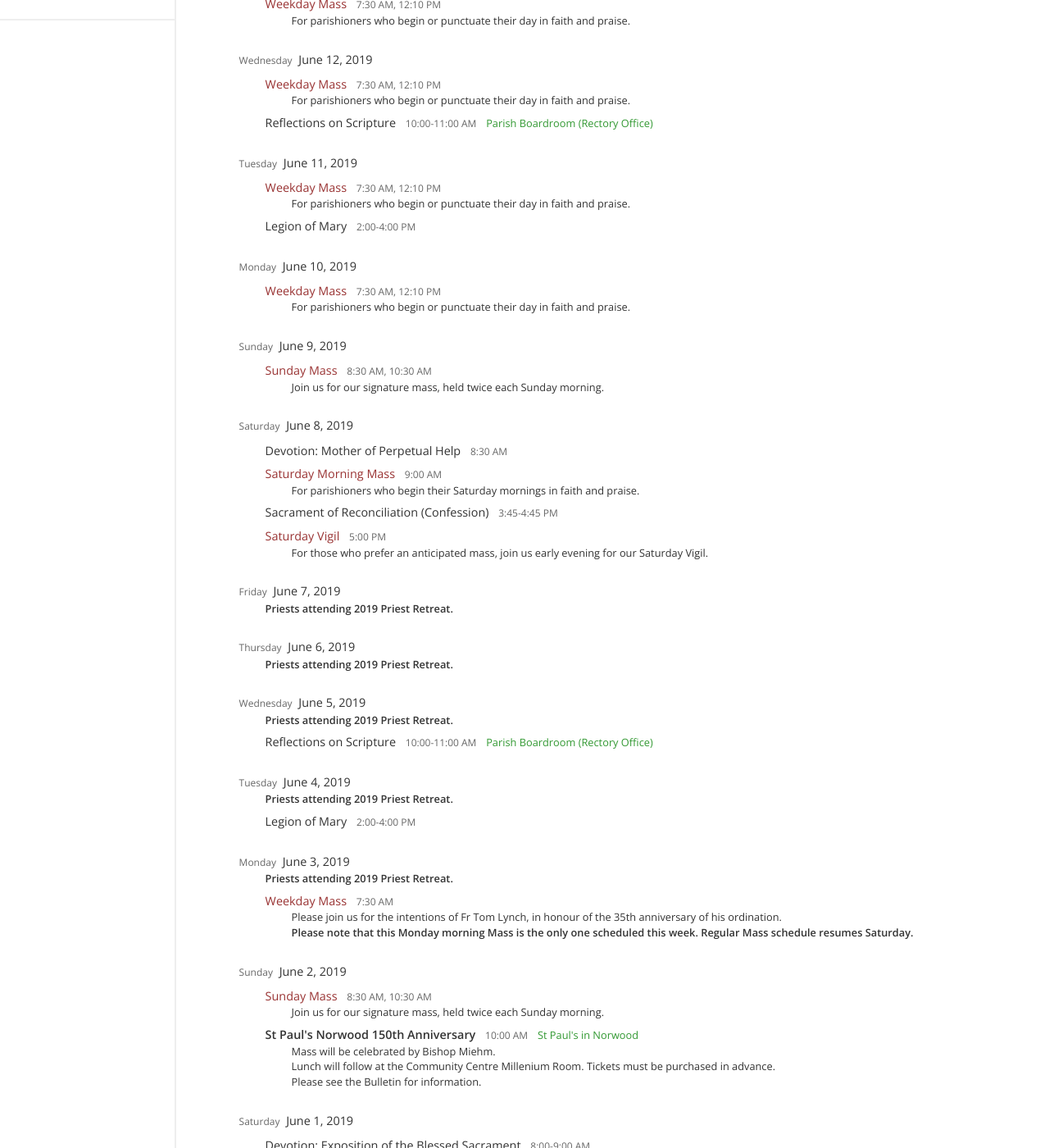
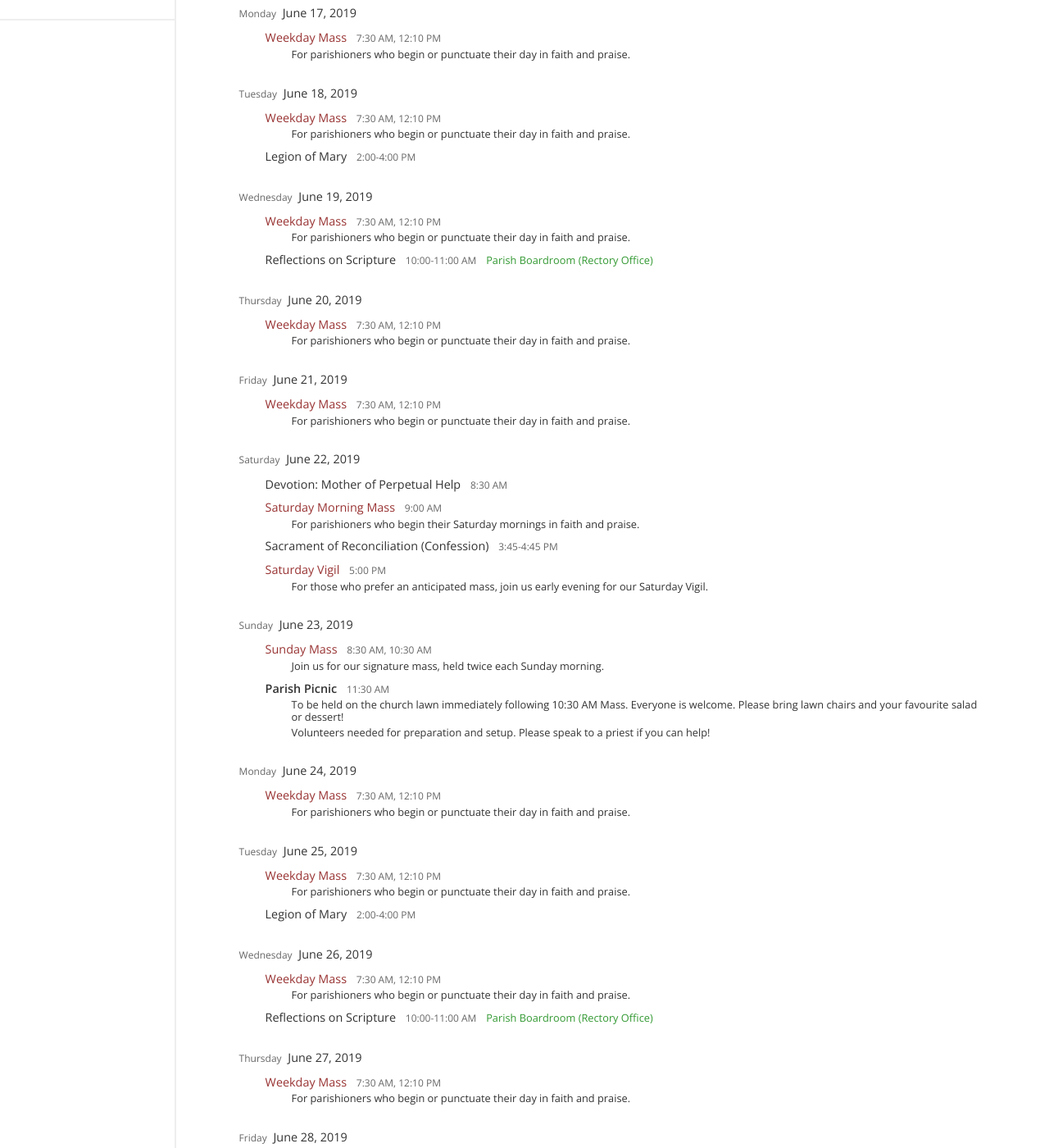
Before and after one commit to stpeterinchains/stpeterinchains.github.io, a Jekyll site: the page built from schedule.html, in a window 1280 px wide and 1400 px high, scrolled down 863 px. Shown: the whole window at 82% size. Built offline with Jekyll 4.4.1, drawn with Linux system fonts in a browser that asks for light colours; nearby versions of some CDN libraries; some of the changed text lies outside the part shown.

Commit message:
New bulletin: 2019/06/09; added Parish Picnic to schedule

```diff
--- a/_data/bulletins.yml
+++ b/_data/bulletins.yml
@@ -15,6 +15,10 @@ issues:
       -
         month: June
         bulletins:
+          -
+            date: 9
+            title: Pentecost Sunday
+            link: https://drive.google.com/file/d/14zOYTp4RavXv8ih97Cx0fCq48s0iAE87/view
           -
             date: 2
             title: The Ascension of the Lord
--- a/_data/schedule.yml
+++ b/_data/schedule.yml
@@ -19,7 +19,7 @@ select:
     days_forward: 15
   schedule:
     earliest: 2019-04-14
-    latest:   2019-06-15
+    latest:   2019-06-30
 
 recurring:
   weekday_mass: &weekday_mass
@@ -636,6 +636,17 @@ calendar:
     recurring: *saturday
   - date: 2019-06-23
     recurring: *sunday
+    specials:
+      - title: Parish Picnic
+        descriptive: |
+          To be held on the church lawn immediately following
+          10:30&nbsp;AM&nbsp;Mass. Everyone is welcome. Please bring lawn
+          chairs and your favourite salad or&nbsp;dessert!
+
+          Volunteers needed for preparation and setup.
+          Please speak to a priest if you can&nbsp;help!
+        time: 11:30 AM
+        ordinal: "1130"
   - date: 2019-06-24
     recurring: *monday
   - date: 2019-06-25
```
